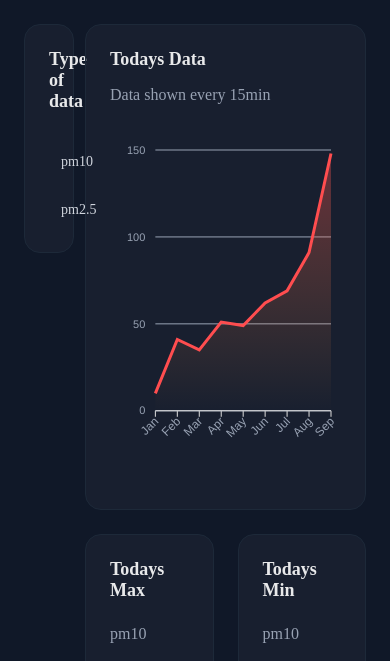
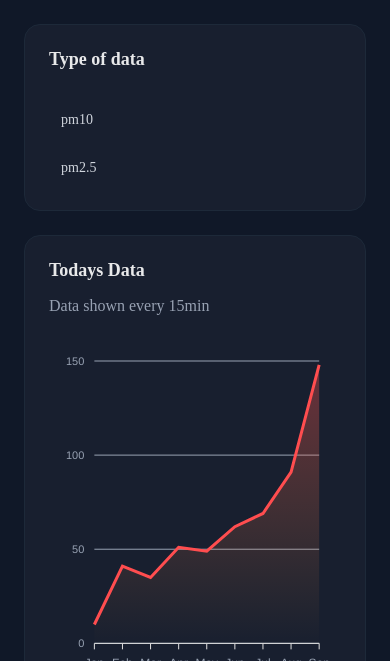
Before and after one commit to PollutionVisualizationApp/PollutionApp, a website: page dashboard.html in a window 390 px wide. Shown: the top 661 px of the page. Drawn offline with nearby package versions, Linux system fonts and the light colour scheme; a web font is replaced by a local one.

Commit message:
Responsivnes added

```diff
--- a/style/dashboardStyle.css
+++ b/style/dashboardStyle.css
@@ -135,7 +135,12 @@ h1, h2, h3{
     background-color: color-mix(in oklab, var(--color-white) 5%, transparent);
 }
 @media screen and (max-width: 1118px) {
-
+    .menuType{
+        grid-column: 1/13;
+    }
+    .plotContainer {
+        grid-column: 1 / 13;
+    }
 }
 @media screen and (max-width: 340px) {
 
```
